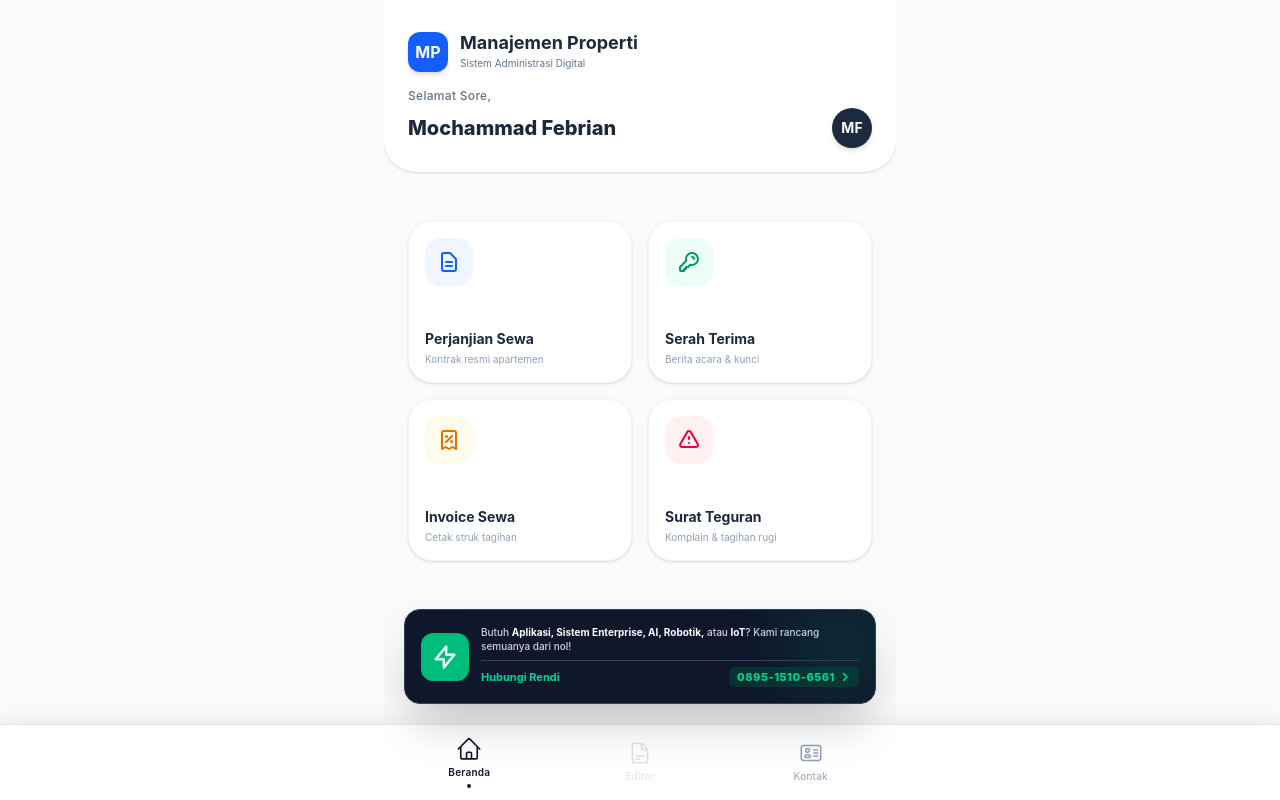
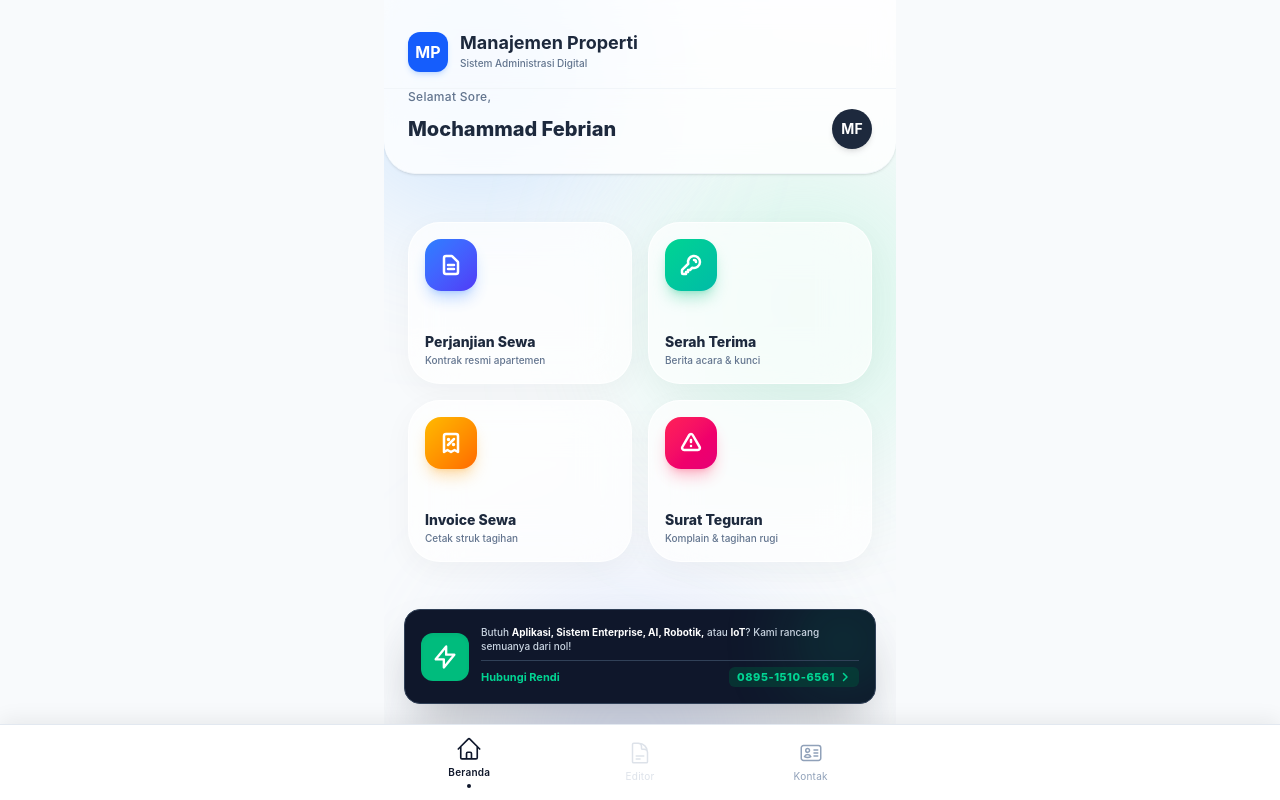
Before and after one commit to Rendirmdhnii/admsuncity, a React (Vite) app: page / in a window 1280 px wide. Built offline with nearby package versions, Linux system fonts and the light colour scheme.

Commit message:
feat: anti-stuck window.open WA intent, apple-style mesh gradient background, and glassmorphism bento grid

```diff
--- a/src/views/Beranda.jsx
+++ b/src/views/Beranda.jsx
@@ -13,23 +13,31 @@ export default function Beranda() {
   const sapaan = getGreeting();
 
   return (
-    <div className="flex-1 flex flex-col h-full w-full bg-slate-50 relative overflow-hidden font-sans max-w-lg mx-auto">
+    <div className="fixed inset-0 h-[100dvh] w-full bg-[#f8fafc] flex flex-col overflow-hidden font-sans relative z-0 max-w-lg mx-auto">
+
+      {/* A. MESH GRADIENT BLOBS (Dekorasi Latar Belakang) */}
+      <div className="absolute top-[-10%] left-[-10%] w-72 h-72 bg-blue-300 rounded-full mix-blend-multiply filter blur-[80px] opacity-40 pointer-events-none"></div>
+      <div className="absolute top-[20%] right-[-10%] w-72 h-72 bg-emerald-200 rounded-full mix-blend-multiply filter blur-[80px] opacity-40 pointer-events-none"></div>
+      <div className="absolute bottom-[-10%] left-[20%] w-72 h-72 bg-indigo-200 rounded-full mix-blend-multiply filter blur-[80px] opacity-40 pointer-events-none"></div>
+
+      {/* B. KONTEN UTAMA (Harus menggunakan relative z-10 agar berada di atas blobs) */}
+      <div className="relative z-10 flex flex-col h-full w-full">
 
         {/* HEADER NAVBAR (GENERIC WHITE-LABEL) */}
-      <div className="flex-none bg-white px-6 pt-8 pb-4 flex items-center justify-between z-10">
+        <div className="flex-none bg-white/80 backdrop-blur-md px-6 pt-8 pb-4 flex items-center justify-between z-10 border-b border-slate-100">
           <div className="flex items-center gap-3">
-          <div className="w-10 h-10 bg-blue-600 rounded-xl text-white flex items-center justify-center font-bold shadow-md">
+            <div className="w-10 h-10 bg-blue-600 rounded-xl text-white flex items-center justify-center font-bold shadow-md shadow-blue-500/20">
               MP
             </div>
             <div>
               <h1 className="font-bold text-slate-800 leading-none text-lg">Manajemen Properti</h1>
-            <p className="text-[10px] text-slate-500 mt-1">Sistem Administrasi Digital</p>
+              <p className="text-[10px] text-slate-500 mt-1 font-medium">Sistem Administrasi Digital</p>
             </div>
           </div>
         </div>
 
         {/* GREETING SECTION */}
-      <div className="flex-none bg-white px-6 pb-6 rounded-b-[2rem] shadow-sm z-0 relative">
+        <div className="flex-none bg-white/80 backdrop-blur-md px-6 pb-6 rounded-b-[2rem] shadow-sm z-0 relative border-b border-slate-100">
           <p className="text-slate-500 text-xs font-medium tracking-wide">{sapaan},</p>
           <div className="flex justify-between items-center mt-1">
             <h2 className="text-xl font-extrabold text-slate-800">Mochammad Febrian</h2>
@@ -41,52 +49,52 @@ export default function Beranda() {
         <div className="flex-1 px-6 py-4 flex flex-col justify-center">
           <div className="grid grid-cols-2 gap-4 h-full max-h-[340px]">
 
-          {/* Menu 1 */}
+            {/* Tombol 1: Perjanjian Sewa */}
             <button
               onClick={() => pilihJenis('sewa')}
-            className="bg-white p-4 rounded-3xl shadow-sm border border-slate-100 flex flex-col justify-center items-start text-left active:scale-95 transition-transform h-full w-full cursor-pointer hover:shadow-md"
+              className="bg-white/70 backdrop-blur-xl p-4 rounded-[2rem] shadow-[0_8px_30px_rgb(0,0,0,0.04)] border border-white/80 flex flex-col justify-center items-start text-left active:scale-95 transition-all h-full w-full cursor-pointer hover:shadow-lg"
             >
-            <div className="bg-blue-50 text-blue-600 p-3 rounded-2xl mb-auto">
-              <svg className="w-6 h-6" fill="none" stroke="currentColor" viewBox="0 0 24 24"><path strokeLinecap="round" strokeLinejoin="round" strokeWidth="2" d="M9 12h6m-6 4h6m2 5H7a2 2 0 01-2-2V5a2 2 0 012-2h5.586a1 1 0 01.707.293l5.414 5.414a1 1 0 01.293.707V19a2 2 0 01-2 2z"></path></svg>
+              <div className="bg-gradient-to-br from-blue-500 to-indigo-600 text-white p-3.5 rounded-2xl mb-auto shadow-lg shadow-blue-500/30">
+                <svg className="w-6 h-6" fill="none" stroke="currentColor" viewBox="0 0 24 24"><path strokeLinecap="round" strokeLinejoin="round" strokeWidth="2.5" d="M9 12h6m-6 4h6m2 5H7a2 2 0 01-2-2V5a2 2 0 012-2h5.586a1 1 0 01.707.293l5.414 5.414a1 1 0 01.293.707V19a2 2 0 01-2 2z"></path></svg>
               </div>
-            <h3 className="font-bold text-slate-800 text-sm mt-3 mb-1">Perjanjian Sewa</h3>
-            <p className="text-[10px] text-slate-400 leading-tight">Kontrak resmi apartemen</p>
+              <h3 className="font-extrabold text-slate-800 text-sm mt-3 mb-0.5">Perjanjian Sewa</h3>
+              <p className="text-[10px] text-slate-500 font-medium leading-tight">Kontrak resmi apartemen</p>
             </button>
 
-          {/* Menu 2 */}
+            {/* Tombol 2: Serah Terima */}
             <button
               onClick={() => pilihJenis('serah_terima')}
-            className="bg-white p-4 rounded-3xl shadow-sm border border-slate-100 flex flex-col justify-center items-start text-left active:scale-95 transition-transform h-full w-full cursor-pointer hover:shadow-md"
+              className="bg-white/70 backdrop-blur-xl p-4 rounded-[2rem] shadow-[0_8px_30px_rgb(0,0,0,0.04)] border border-white/80 flex flex-col justify-center items-start text-left active:scale-95 transition-all h-full w-full cursor-pointer hover:shadow-lg"
             >
-            <div className="bg-emerald-50 text-emerald-600 p-3 rounded-2xl mb-auto">
-              <svg className="w-6 h-6" fill="none" stroke="currentColor" viewBox="0 0 24 24"><path strokeLinecap="round" strokeLinejoin="round" strokeWidth="2" d="M15 7a2 2 0 012 2m4 0a6 6 0 01-7.743 5.743L11 17H9v2H7v2H4a1 1 0 01-1-1v-2.586a1 1 0 01.293-.707l5.964-5.964A6 6 0 1121 9z"></path></svg>
+              <div className="bg-gradient-to-br from-emerald-400 to-teal-500 text-white p-3.5 rounded-2xl mb-auto shadow-lg shadow-emerald-500/30">
+                <svg className="w-6 h-6" fill="none" stroke="currentColor" viewBox="0 0 24 24"><path strokeLinecap="round" strokeLinejoin="round" strokeWidth="2.5" d="M15 7a2 2 0 012 2m4 0a6 6 0 01-7.743 5.743L11 17H9v2H7v2H4a1 1 0 01-1-1v-2.586a1 1 0 01.293-.707l5.964-5.964A6 6 0 1121 9z"></path></svg>
               </div>
-            <h3 className="font-bold text-slate-800 text-sm mt-3 mb-1">Serah Terima</h3>
-            <p className="text-[10px] text-slate-400 leading-tight">Berita acara & kunci</p>
+              <h3 className="font-extrabold text-slate-800 text-sm mt-3 mb-0.5">Serah Terima</h3>
+              <p className="text-[10px] text-slate-500 font-medium leading-tight">Berita acara & kunci</p>
             </button>
 
-          {/* Menu 3 */}
+            {/* Tombol 3: Invoice Sewa */}
             <button
               onClick={() => pilihJenis('invoice_sewa')}
-            className="bg-white p-4 rounded-3xl shadow-sm border border-slate-100 flex flex-col justify-center items-start text-left active:scale-95 transition-transform h-full w-full cursor-pointer hover:shadow-md"
+              className="bg-white/70 backdrop-blur-xl p-4 rounded-[2rem] shadow-[0_8px_30px_rgb(0,0,0,0.04)] border border-white/80 flex flex-col justify-center items-start text-left active:scale-95 transition-all h-full w-full cursor-pointer hover:shadow-lg"
             >
-            <div className="bg-amber-50 text-amber-600 p-3 rounded-2xl mb-auto">
-              <svg className="w-6 h-6" fill="none" stroke="currentColor" viewBox="0 0 24 24"><path strokeLinecap="round" strokeLinejoin="round" strokeWidth="2" d="M9 14l6-6m-5.5.5h.01m4.99 5h.01M19 21V5a2 2 0 00-2-2H7a2 2 0 00-2 2v16l3.5-2 3.5 2 3.5-2 3.5 2zM10 8.5a.5.5 0 11-1 0 .5.5 0 011 0zm5 5a.5.5 0 11-1 0 .5.5 0 011 0z"></path></svg>
+              <div className="bg-gradient-to-br from-amber-400 to-orange-500 text-white p-3.5 rounded-2xl mb-auto shadow-lg shadow-amber-500/30">
+                <svg className="w-6 h-6" fill="none" stroke="currentColor" viewBox="0 0 24 24"><path strokeLinecap="round" strokeLinejoin="round" strokeWidth="2.5" d="M9 14l6-6m-5.5.5h.01m4.99 5h.01M19 21V5a2 2 0 00-2-2H7a2 2 0 00-2 2v16l3.5-2 3.5 2 3.5-2 3.5 2zM10 8.5a.5.5 0 11-1 0 .5.5 0 011 0zm5 5a.5.5 0 11-1 0 .5.5 0 011 0z"></path></svg>
               </div>
-            <h3 className="font-bold text-slate-800 text-sm mt-3 mb-1">Invoice Sewa</h3>
-            <p className="text-[10px] text-slate-400 leading-tight">Cetak struk tagihan</p>
+              <h3 className="font-extrabold text-slate-800 text-sm mt-3 mb-0.5">Invoice Sewa</h3>
+              <p className="text-[10px] text-slate-500 font-medium leading-tight">Cetak struk tagihan</p>
             </button>
 
-          {/* Menu 4 */}
+            {/* Tombol 4: Surat Teguran */}
             <button
               onClick={() => pilihJenis('komplain')}
-            className="bg-white p-4 rounded-3xl shadow-sm border border-slate-100 flex flex-col justify-center items-start text-left active:scale-95 transition-transform h-full w-full cursor-pointer hover:shadow-md"
+              className="bg-white/70 backdrop-blur-xl p-4 rounded-[2rem] shadow-[0_8px_30px_rgb(0,0,0,0.04)] border border-white/80 flex flex-col justify-center items-start text-left active:scale-95 transition-all h-full w-full cursor-pointer hover:shadow-lg"
             >
-            <div className="bg-rose-50 text-rose-600 p-3 rounded-2xl mb-auto">
-              <svg className="w-6 h-6" fill="none" stroke="currentColor" viewBox="0 0 24 24"><path strokeLinecap="round" strokeLinejoin="round" strokeWidth="2" d="M12 9v2m0 4h.01m-6.938 4h13.856c1.54 0 2.502-1.667 1.732-3L13.732 4c-.77-1.333-2.694-1.333-3.464 0L3.34 16c-.77 1.333.192 3 1.732 3z"></path></svg>
+              <div className="bg-gradient-to-br from-rose-500 to-pink-600 text-white p-3.5 rounded-2xl mb-auto shadow-lg shadow-rose-500/30">
+                <svg className="w-6 h-6" fill="none" stroke="currentColor" viewBox="0 0 24 24"><path strokeLinecap="round" strokeLinejoin="round" strokeWidth="2.5" d="M12 9v2m0 4h.01m-6.938 4h13.856c1.54 0 2.502-1.667 1.732-3L13.732 4c-.77-1.333-2.694-1.333-3.464 0L3.34 16c-.77 1.333.192 3 1.732 3z"></path></svg>
               </div>
-            <h3 className="font-bold text-slate-800 text-sm mt-3 mb-1">Surat Teguran</h3>
-            <p className="text-[10px] text-slate-400 leading-tight">Komplain & tagihan rugi</p>
+              <h3 className="font-extrabold text-slate-800 text-sm mt-3 mb-0.5">Surat Teguran</h3>
+              <p className="text-[10px] text-slate-500 font-medium leading-tight">Komplain & tagihan rugi</p>
             </button>
 
           </div>
@@ -125,5 +133,7 @@ export default function Beranda() {
         </div>
 
       </div>
+
+    </div>
   );
 }
--- a/src/views/Editor.jsx
+++ b/src/views/Editor.jsx
@@ -176,7 +176,9 @@ export default function Editor() {
 
         const pesanWA = `Halo Admin Suncity,\n\nBerikut adalah dokumen administrasi baru yang telah dicetak melalui sistem:\n\nJenis Dokumen: *${amanJenis}*\nNama Penyewa: *${amanPihak2}*\n\nMohon untuk menerima lampiran PDF yang akan saya kirimkan setelah pesan ini untuk diarsipkan.\n\nTerima kasih.`;
 
-        window.location.href = `https://wa.me/6289678449424?text=${encodeURIComponent(pesanWA)}`;
+        // Buka WA di luar PWA agar PWA tetap menyala di memori HP
+        window.open(`https://wa.me/6289678449424?text=${encodeURIComponent(pesanWA)}`, '_blank');
+        setIsProcessing(false);
       }
     } catch (err) {
       console.error('Download error:', err);
```
Lines whose indentation alone changed are shown as unchanged.
